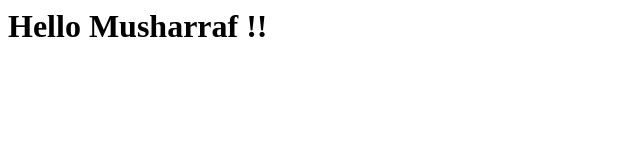
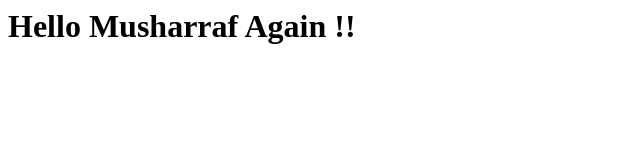
Before and after one commit to mushie550/Cloudfront-Jenkins-Pipeline-Integration, a plain HTML site: page index.html in a window 1280 px wide. Shown: the whole page, without its empty margins (0-640 px from the left). Drawn offline with Linux system fonts and the light colour scheme.

Commit message:
Update index.html

```diff
--- a/index.html
+++ b/index.html
@@ -1,5 +1,5 @@
 <html>
 	<body>
-		<h1> Hello Musharraf !!</h1>
+		<h1> Hello Musharraf Again !!</h1>
 	</body>
 </html>
```
